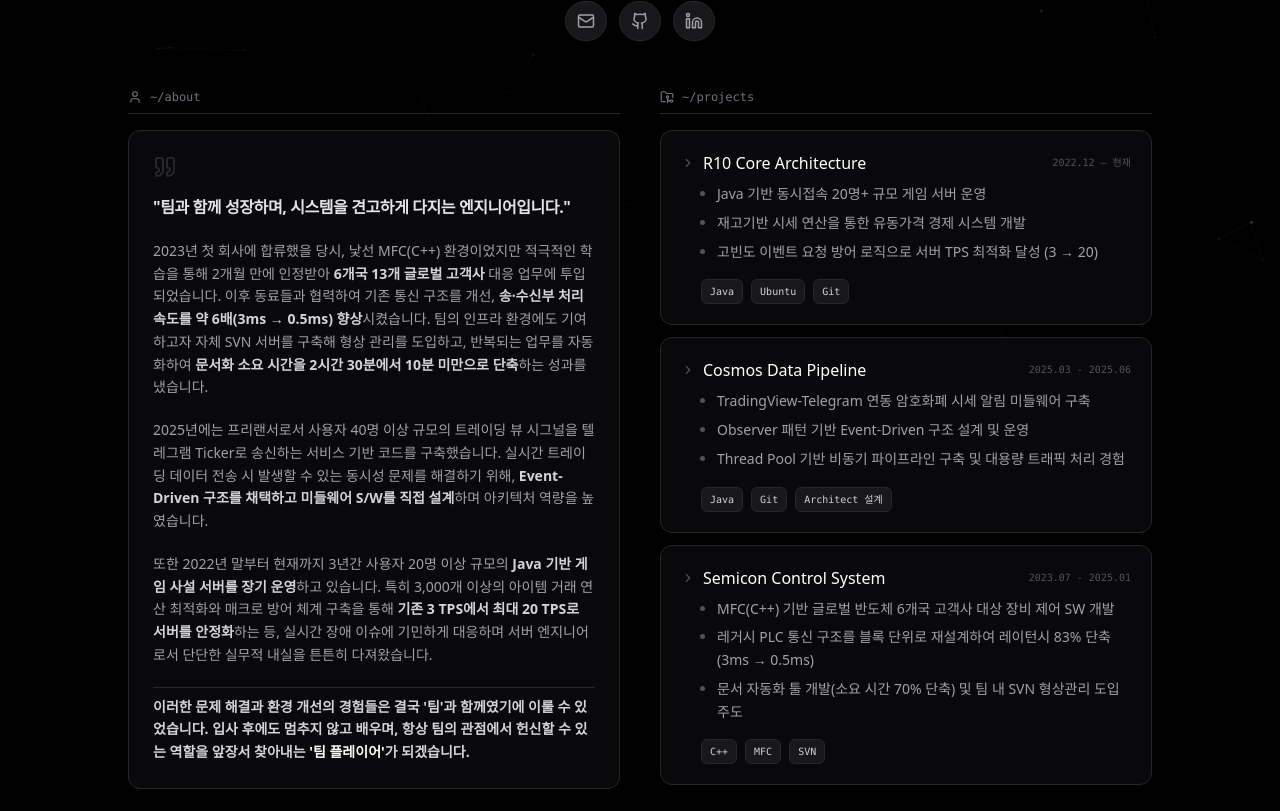
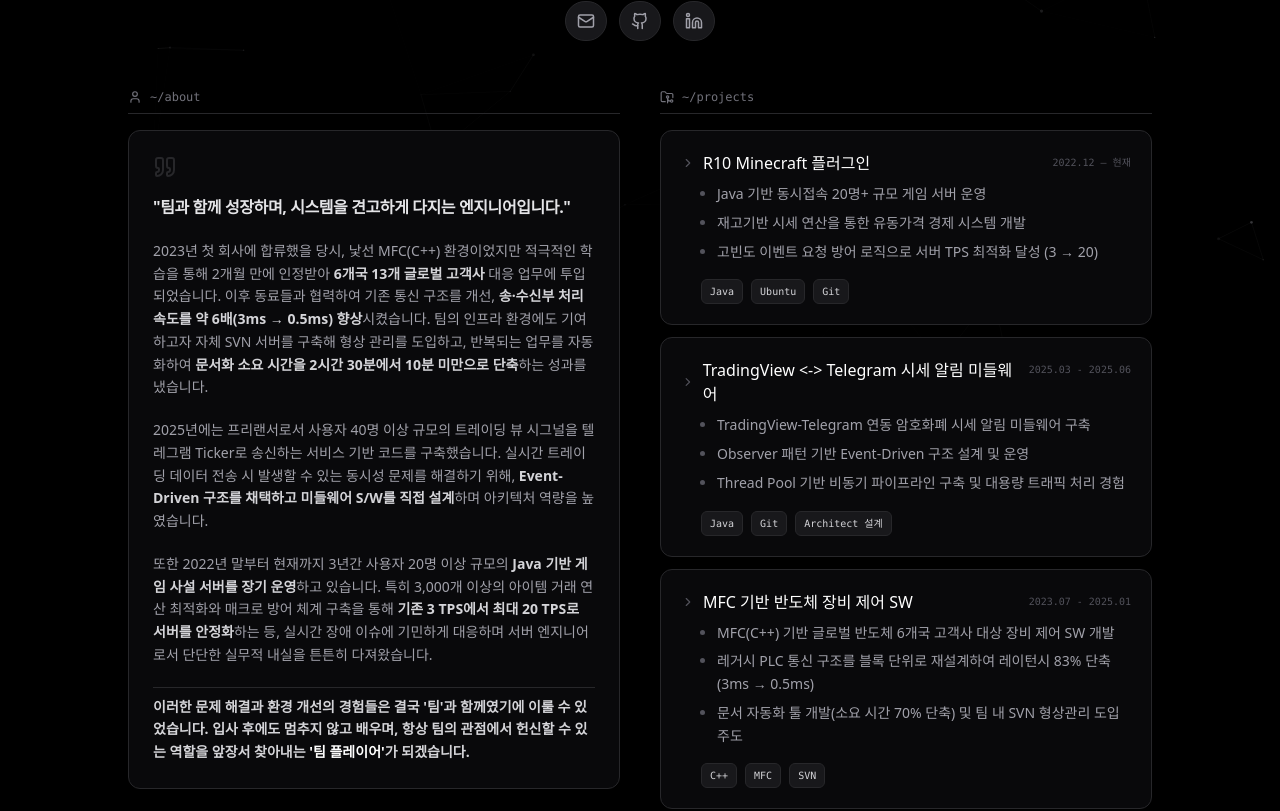
Before and after one commit to JAXPLE/jaxple.github.io, a React (Vite) app: page / in a window 1280 px wide. Shown: the part 387-1198 px from the top of the page. Built offline with nearby package versions, Linux system fonts and the light colour scheme.

Commit message:
feat: update portfolio items

```diff
--- a/src/data/portfolio.ts
+++ b/src/data/portfolio.ts
@@ -30,7 +30,7 @@ export interface Skill {
 export const PROJECTS_DATA: Project[] = [
   {
     id: 'r10-core',
-    title: 'R10 Core Architecture',
+    title: 'R10 Minecraft 플러그인',
     period: '2022.12 — 현재',
     desc: [
       'Java 기반 동시접속 20명+ 규모 게임 서버 운영',
@@ -55,7 +55,7 @@ export const PROJECTS_DATA: Project[] = [
   },
   {
     id: 'cosmos',
-    title: 'Cosmos Data Pipeline',
+    title: 'TradingView <-> Telegram 시세 알림 미들웨어',
     period: '2025.03 - 2025.06',
     desc: [
       'TradingView-Telegram 연동 암호화폐 시세 알림 미들웨어 구축',
@@ -74,7 +74,7 @@ export const PROJECTS_DATA: Project[] = [
   },
   {
     id: 'semicon-control',
-    title: 'Semicon Control System',
+    title: 'MFC 기반 반도체 장비 제어 SW',
     period: '2023.07 - 2025.01',
     desc: [
       'MFC(C++) 기반 글로벌 반도체 6개국 고객사 대상 장비 제어 SW 개발',
```
